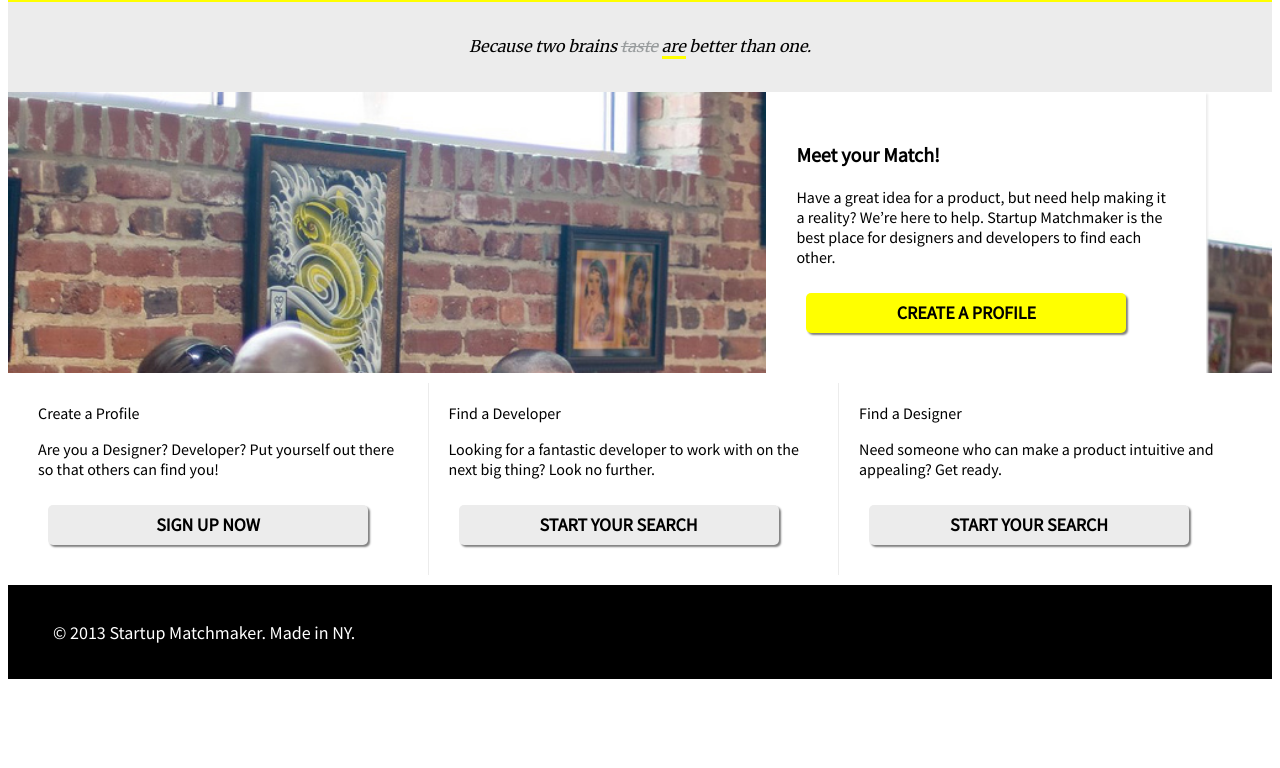
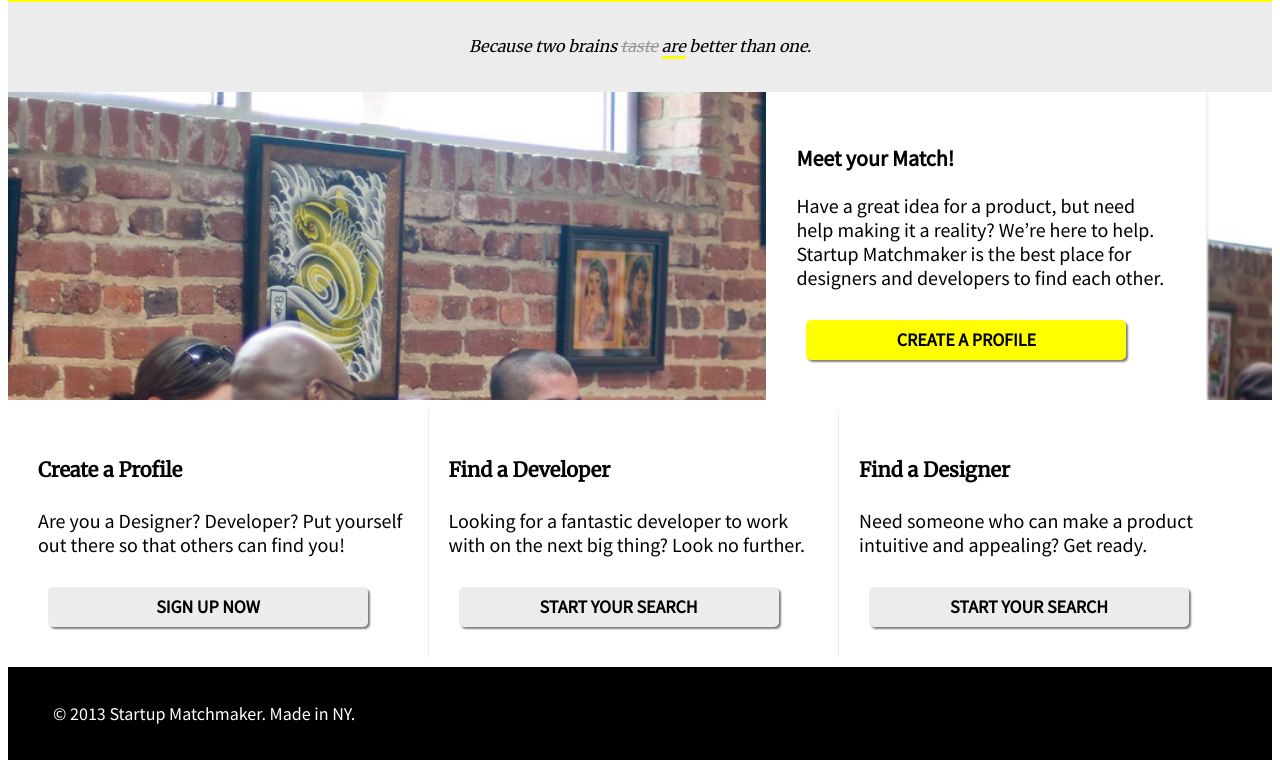
Before and after one commit to stephanieobed/developermatchmaker, a plain HTML site: page index.html in a window 1280 px wide. Shown: the part 78-846 px from the top of the page. Before the commit the page ends 800 px from the top, so only its background shows below. Drawn offline with nearby package versions, Linux system fonts and the light colour scheme.

Commit message:
Add files via upload
edit text styles in paragraph and headers

```diff
--- a/index.html
+++ b/index.html
@@ -33,19 +33,19 @@
 
 		<div class="clearfix col-container">
 			<div class="col col-one">
-				Create a Profile
+				<h4>Create a Profile</h4>
 				<p>Are you a Designer? Developer? Put yourself out there so that others can find you!</p>
 				<div class="btn-two">Sign Up Now</div>
 			</div>
 
 			<div class="col col-two">
-				Find a Developer
+				<h4>Find a Developer</h4>
 				<p>Looking for a fantastic developer to work with on the next big thing? Look no further.</p>
 				<div class="btn-two">Start Your Search</div>
 			</div>
 
 			<div class="col col-three">
-				Find a Designer
+				<h4>Find a Designer</h4>
 				<p>Need someone who can make a product intuitive and appealing? Get ready.</p>
 				<div class="btn-two">Start Your Search</div>
 			</div>
--- a/styles/main.css
+++ b/styles/main.css
@@ -14,9 +14,17 @@ h2 {
 
 h3 {
 	font-family: source sans pro;
+	font-size: 22px;
+	color: #000000;
+	font-weight: 600;
+}
+
+h4 {
+	font-family: merriweather;
 	font-size: 20px;
 	color: #000000;
 	font-weight: 600;
+
 }
 
 h5 {
@@ -34,6 +42,12 @@ s {
 b {
 	border-bottom: 3px solid yellow;
 	font-weight: 200;
+}
+
+p {
+	font-family: source sans pro;
+	font-size: 20px;
+	line-height: 120%;
 }
 
 .main-bg {
```
